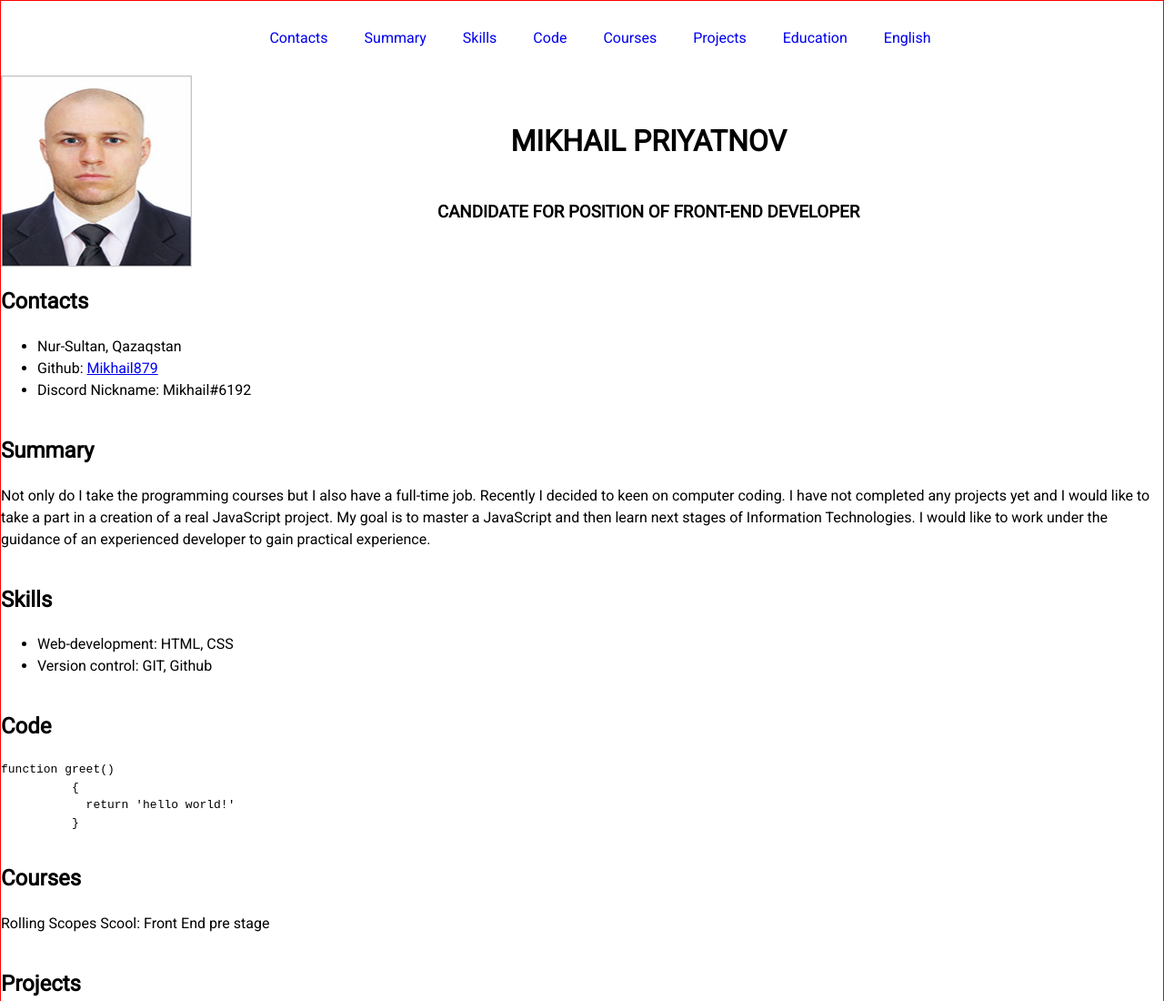
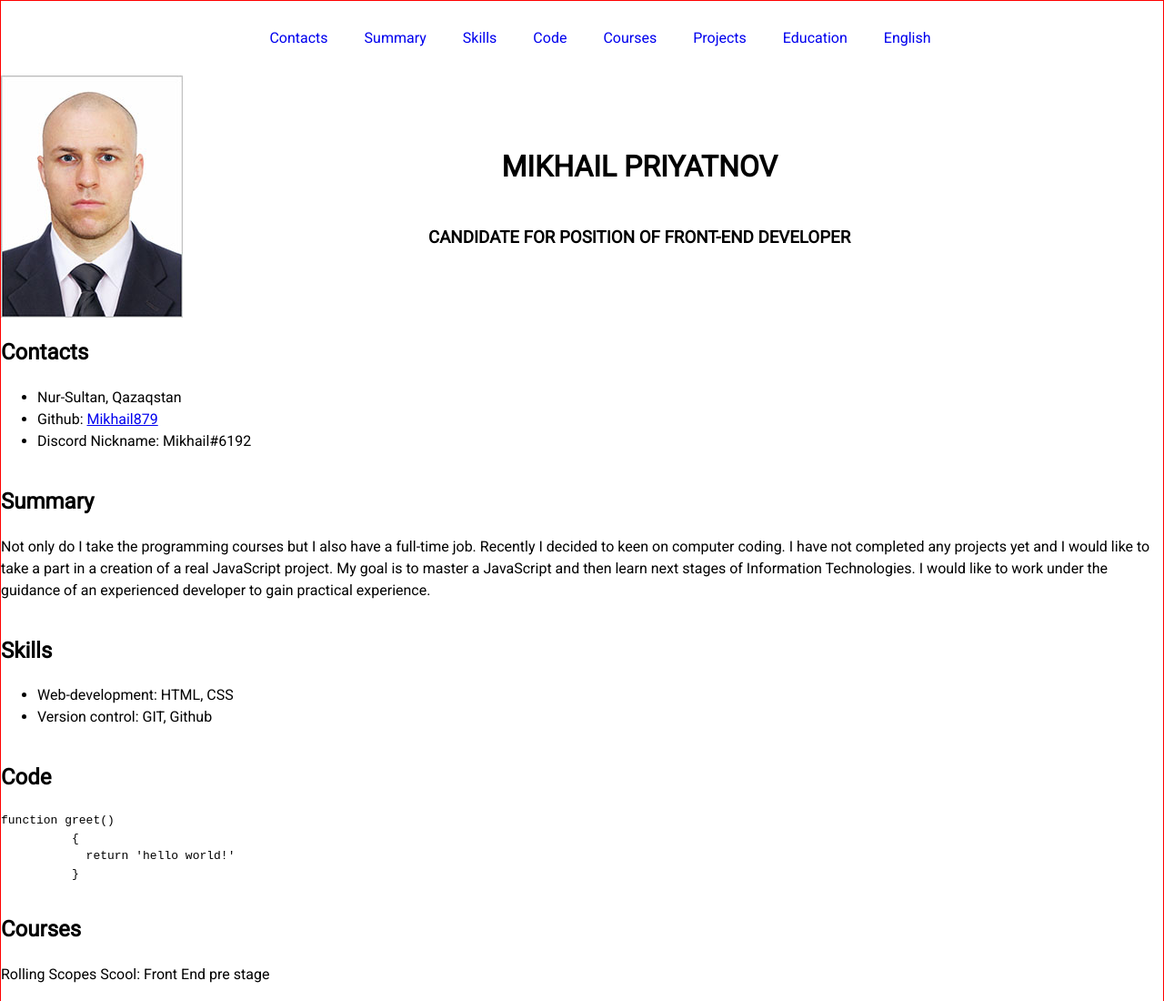
Before and after one commit to Mikhail879/rsschool-cv, a plain HTML site: page index.html in a window 1280 px wide. Shown: the top 1100 px of the page at 91% size. Drawn offline with Linux system fonts and the light colour scheme.

Commit message:
fix: photo render size 1:1 again

```diff
--- a/index.html
+++ b/index.html
@@ -31,7 +31,7 @@
         <main class = "main">
             <div class="container main-container">
               <div class="photo-title">
-              <img src="./assets/img/31.jpg" width="210" height="210" alt="my photo">
+              <img src="./assets/img/31.jpg" width="200" height="266" alt="my photo">
                 <div class="section-profile-title">
                 <h1 class="section-title main-title">Mikhail Priyatnov</h1>
                 <h3>Candidate for position of Front-End Developer</h3>
```
